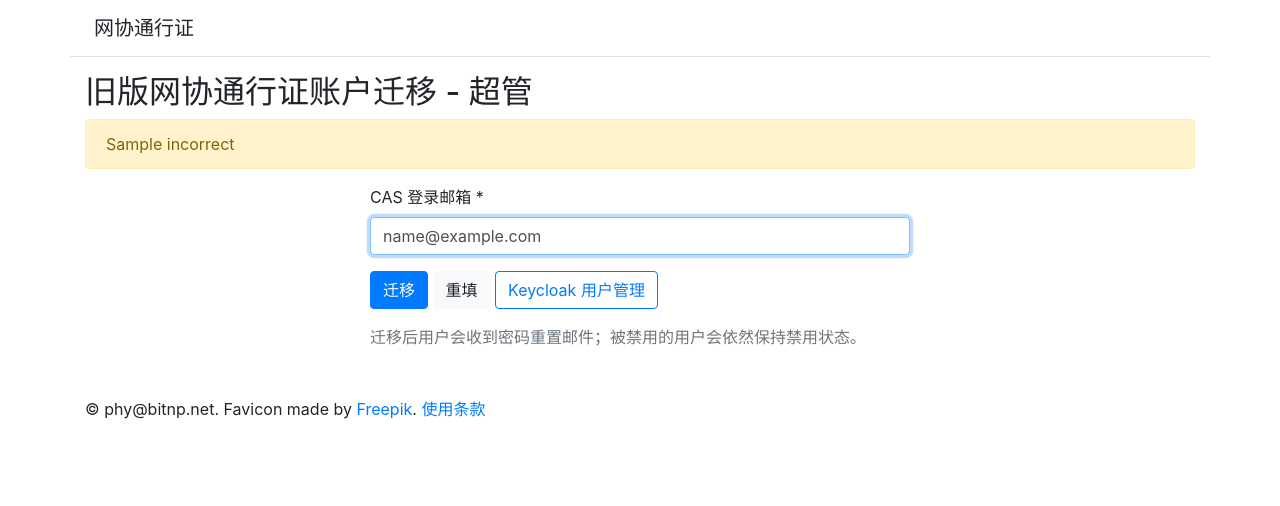
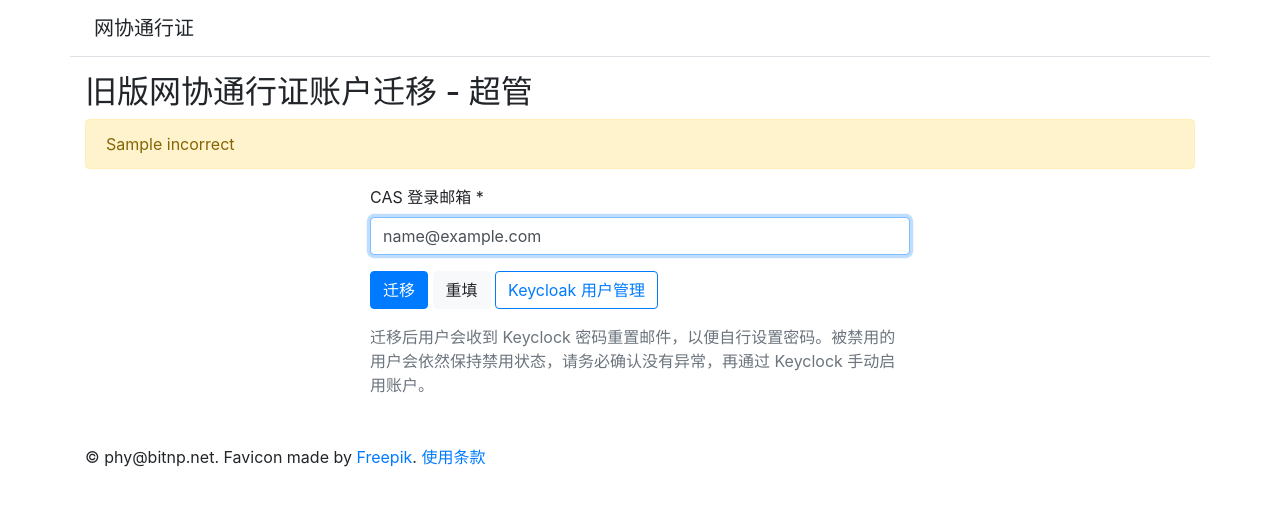
Before and after one commit to BITNP/keycloak-account-service, a FastAPI app: template templates/admin-migrate-phpcas-landing.html.jinja2 in a window 1280 px wide. Shown: the top 506 px of the page. Run offline with FastAPI, Linux system fonts and the light colour scheme; the template is opened without the code that fills it: most values are stand-ins (such as "Sample title", 1, 10 or a date in 2020); parts of the project's set-up code (start-up, migrations or seed data) failed here and were passed over; some libraries are stand-ins or nearby versions.

Commit message:
Rephrase on migrate-phpcas (thanks @panda361)

```diff
--- a/templates/admin-migrate-phpcas-landing.html.jinja2
+++ b/templates/admin-migrate-phpcas-landing.html.jinja2
@@ -15,7 +15,7 @@
                     <a href="{{ url_for('admin_keycloak_redirect') }}#/realms/master/users" class="btn btn-outline-primary" target="_blank">Keycloak 用户管理</a>
                     <input type="hidden" name="{{csrf_field[0]}}" value="{{csrf_field[1]}}">
                 </form>
-                <p class="text-muted mt-3">迁移后用户会收到密码重置邮件；被禁用的用户会依然保持禁用状态。</p>
+                <p class="text-muted mt-3">迁移后用户会收到 Keyclock 密码重置邮件，以便自行设置密码。被禁用的用户会依然保持禁用状态，请务必确认没有异常，再通过 Keyclock 手动启用账户。</p>
             </div>
         </div>
     </div>
--- a/templates/migrate-phpcas-landing.html.jinja2
+++ b/templates/migrate-phpcas-landing.html.jinja2
@@ -3,12 +3,12 @@
     <div class="content">
         <h2 class="display-5">旧版网协通行证账户迁移</h2>
         {% if incorrect %}<div class="alert alert-warning" role="alert">{{ incorrect }}</div>
-        {% else %}<p>旧版 CAS 网协通行证需要在这里进行账户迁移，才可在新系统（Keycloak）上使用。迁移完成后，你将会被要求同意使用条款才能登录。</p>{% endif %}
+        {% else %}<p>旧版 CAS 网协通行证需要在这里进行账户迁移，才可在新系统（Keycloak）上使用。系统将在你首次登录时，提示你同意使用条款。</p>{% endif %}
         <div class="row">
             <div class="col-12 col-lg-6 offset-lg-3 mb-3">
                 <form id="form-validate-creds" method="POST" enctype="application/x-www-form-urlencoded">
                     <div class="form-group">
-                        <label for="email">登录邮箱 <span class="required">*</span></label>
+                        <label for="email">旧版通行证登录邮箱 <span class="required">*</span></label>
                         <input type="email" class="form-control" id="email" name="email" required autocomplete="email" tabindex="3" value="{{ input_email }}">
                     </div>
                     <div class="form-group">
```
